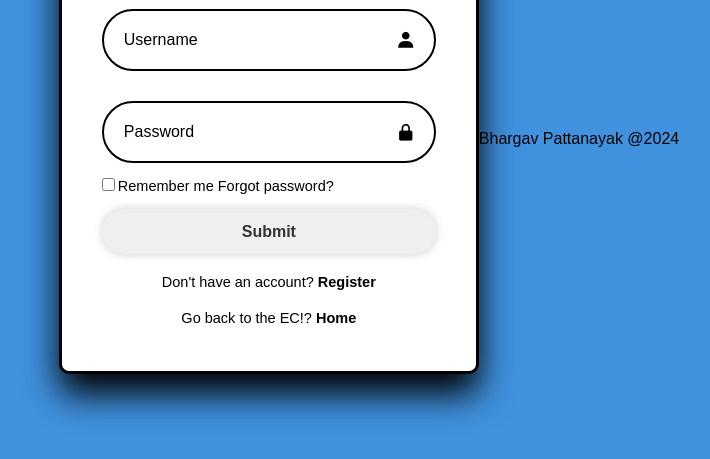
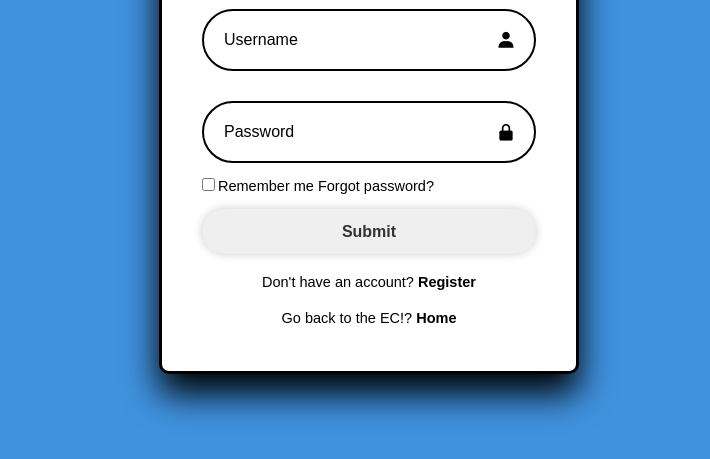
Before and after one commit to curfewUnZipper/Echo-chamber-mods, a website: page signin/sign.html in a window 1280 px wide. Shown: the part 261-720 px from the top of the page, without its empty margins (271-981 px from the left). Drawn offline with nearby package versions, Linux system fonts and the light colour scheme.

Commit message:
Update sign.html

```diff
--- a/signin/sign.html
+++ b/signin/sign.html
@@ -195,7 +195,7 @@
         </div>
       </form>
     </div>
-    <p>Bhargav Pattanayak @2024</p>
+
     <script>
       localStorage.clear();
     </script>
```
